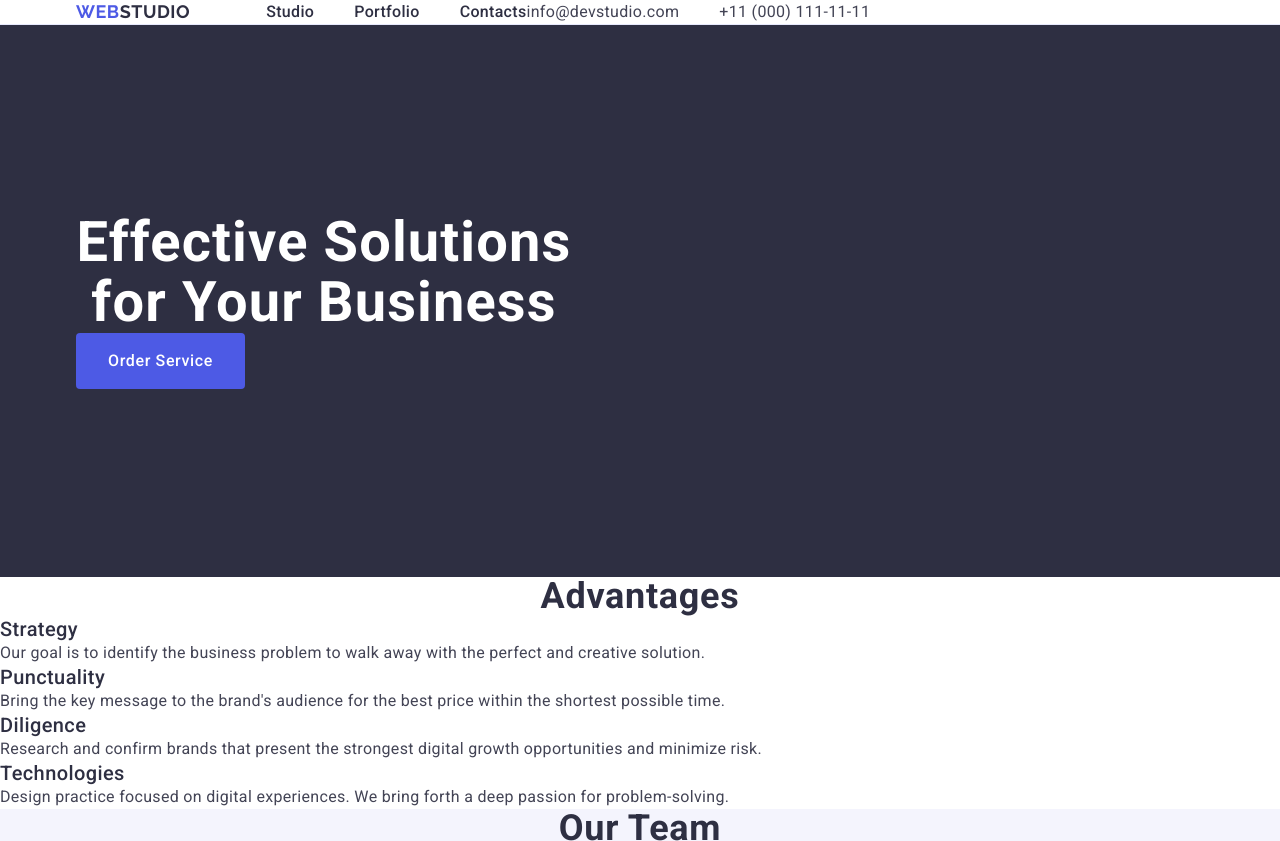
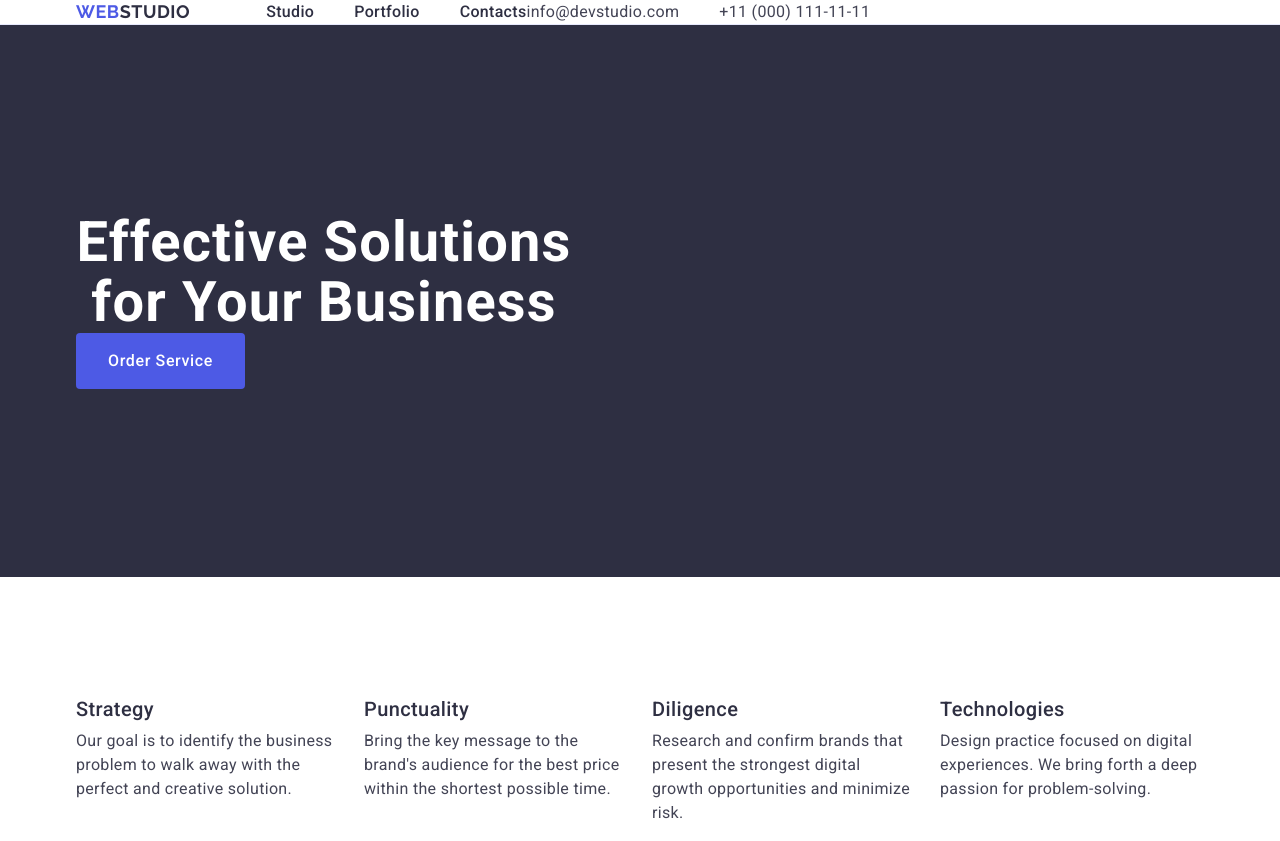
Before and after one commit to IvanKapytsia/IvanKapytsia-goit-markup-hw-03, a plain HTML site: page index.html in a window 1280 px wide. Shown: the top 841 px of the page. Drawn offline with nearby package versions, Linux system fonts and the light colour scheme.

Commit message:
advanteges

```diff
--- a/css/styles.css
+++ b/css/styles.css
@@ -162,6 +162,7 @@ img {
 
 /*section advantages*/
 .advantages {
+  padding: 120px 0;
 }
 
 .advantages-title {
@@ -174,13 +175,28 @@ img {
   text-transform: capitalize;
 }
 
+.visually-hidden {
+  position: absolute;
+  width: 1px;
+  height: 1px;
+  margin: -1px;
+  padding: 0;
+  overflow: hidden;
+  clip: rect(0, 0, 0, 0);
+  border: 0;
+}
+
 .advantages-list {
+  display: flex;
+  gap: 24px;
 }
 
 .advantages-item {
+  width: calc((100% - 72px) / 4);
 }
 
 .advantages-item-title {
+  margin-bottom: 8px;
   font-weight: 500;
   font-size: 20px;
   line-height: 1.2;
--- a/index.html
+++ b/index.html
@@ -62,13 +62,14 @@
       </section>
 
       <section class="advantages">
-        <h2 class="advantages-title">Advantages</h2>
+        <div class="container">
+          <h2 class="advantages-title visually-hidden">Advantages</h2>
           <ul class="advantages-list">
             <li class="advantages-item">
               <h3 class="advantages-item-title">Strategy</h3>
               <p class="advantages-item-description">
-              Our goal is to identify the business problem to walk away with the
-              perfect and creative solution.
+                Our goal is to identify the business problem to walk away with
+                the perfect and creative solution.
               </p>
             </li>
             <li class="advantages-item">
@@ -93,6 +94,7 @@
               </p>
             </li>
           </ul>
+        </div>
       </section>
 
       <section class="team">
```
Lines whose indentation alone changed are shown as unchanged.
